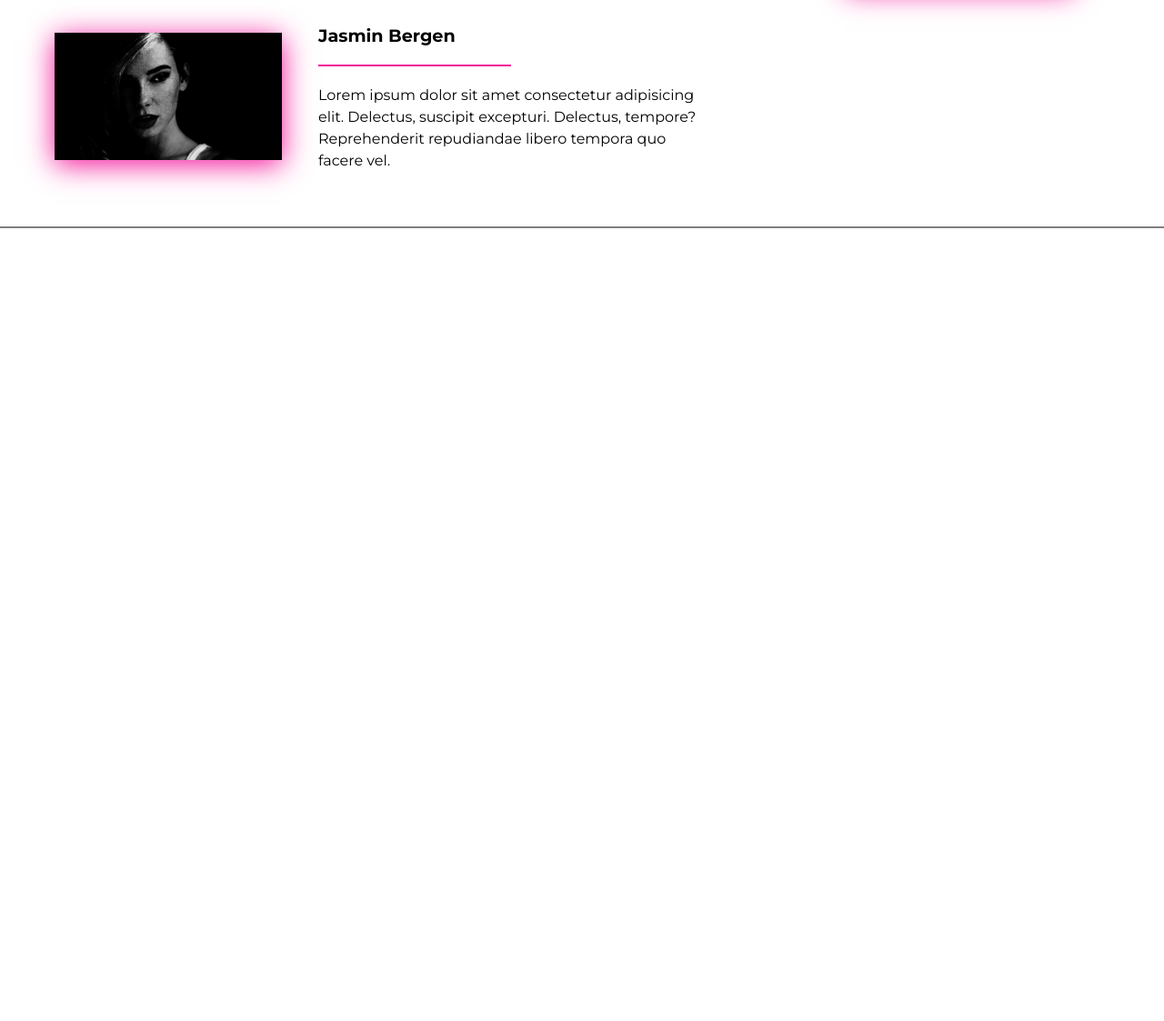
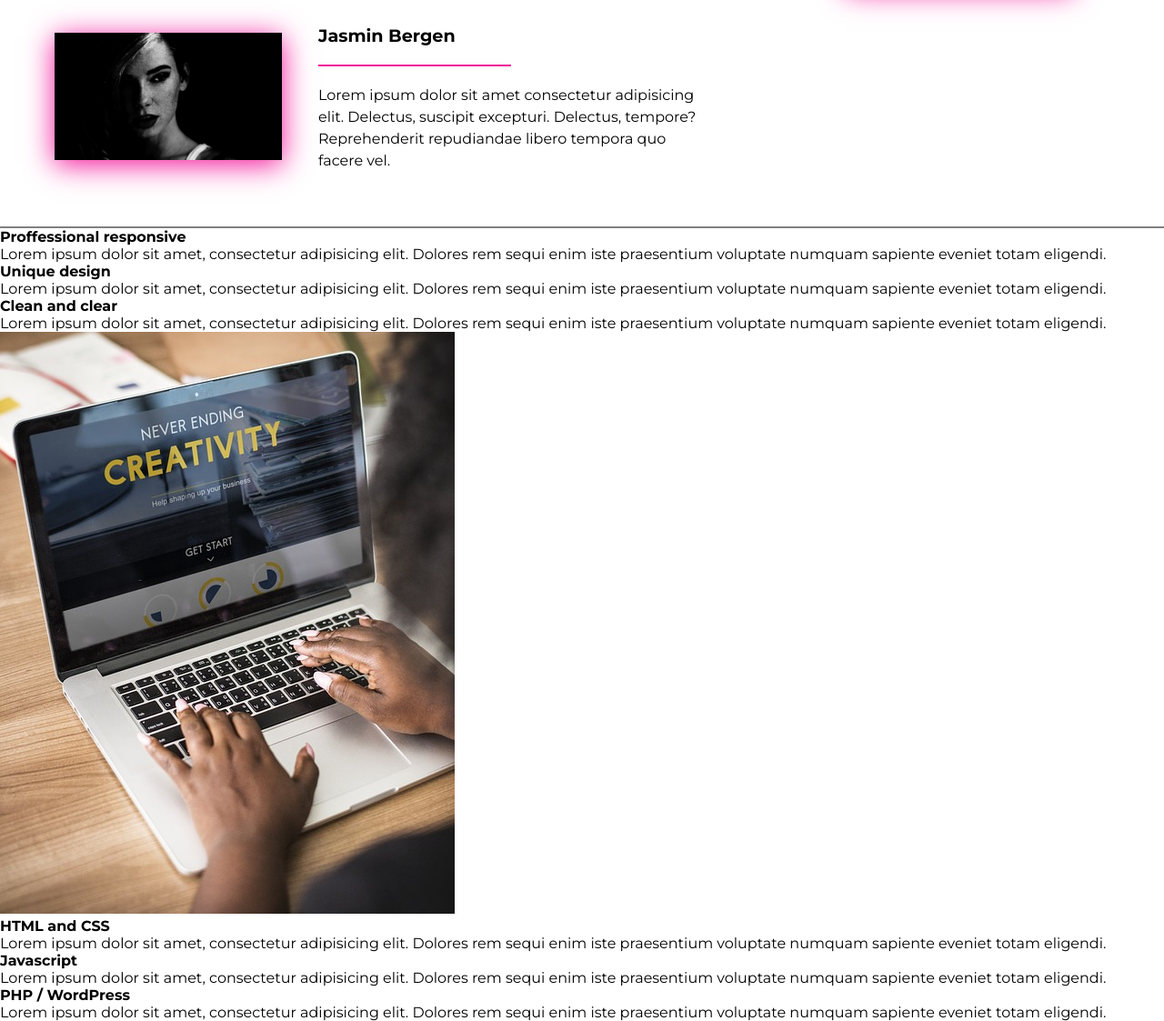
Before and after one commit to nev8/flex-creative, a plain HTML site: page index.html in a window 1280 px wide. Shown: the part 2241-3364 px from the top of the page at 91% size. Before the commit the page ends 2492 px from the top, so only its background shows below. Drawn offline with Linux system fonts and the light colour scheme.

Commit message:
services html

```diff
--- a/index.html
+++ b/index.html
@@ -111,5 +111,42 @@
             </div>
         </article>
     </section>
+
+    <!--Services-->
+    <section class="services">
+        <article>
+            <div>
+                <h4>Proffessional responsive</h4>
+                <p>Lorem ipsum dolor sit amet, consectetur adipisicing elit. Dolores rem sequi enim iste praesentium voluptate numquam sapiente eveniet totam eligendi.</p>
+            </div>
+            <div>
+                <h4>Unique design</h4>
+                <p>Lorem ipsum dolor sit amet, consectetur adipisicing elit. Dolores rem sequi enim iste praesentium voluptate numquam sapiente eveniet totam eligendi.</p>
+            </div>
+            <div>
+                <h4>Clean and clear</h4>
+                <p>Lorem ipsum dolor sit amet, consectetur adipisicing elit. Dolores rem sequi enim iste praesentium voluptate numquam sapiente eveniet totam eligendi.</p>
+            </div>
+        </article>
+        <article>
+            <img src="img/services.jpg" alt="">
+        </article>
+        <article>
+            <div>
+                <h4>HTML and CSS</h4>
+                <p>Lorem ipsum dolor sit amet, consectetur adipisicing elit. Dolores rem sequi enim iste praesentium voluptate numquam sapiente eveniet totam eligendi.</p>
+            </div>
+            <div>
+                <h4>Javascript</h4>
+                <p>Lorem ipsum dolor sit amet, consectetur adipisicing elit. Dolores rem sequi enim iste praesentium voluptate numquam sapiente eveniet totam eligendi.</p>
+            </div>
+            <div>
+                <h4>PHP / WordPress</h4>
+                <p>Lorem ipsum dolor sit amet, consectetur adipisicing elit. Dolores rem sequi enim iste praesentium voluptate numquam sapiente eveniet totam eligendi.</p>
+            </div>
+        </article>
+    </section>
+
+
 </body>
 </html>
```
